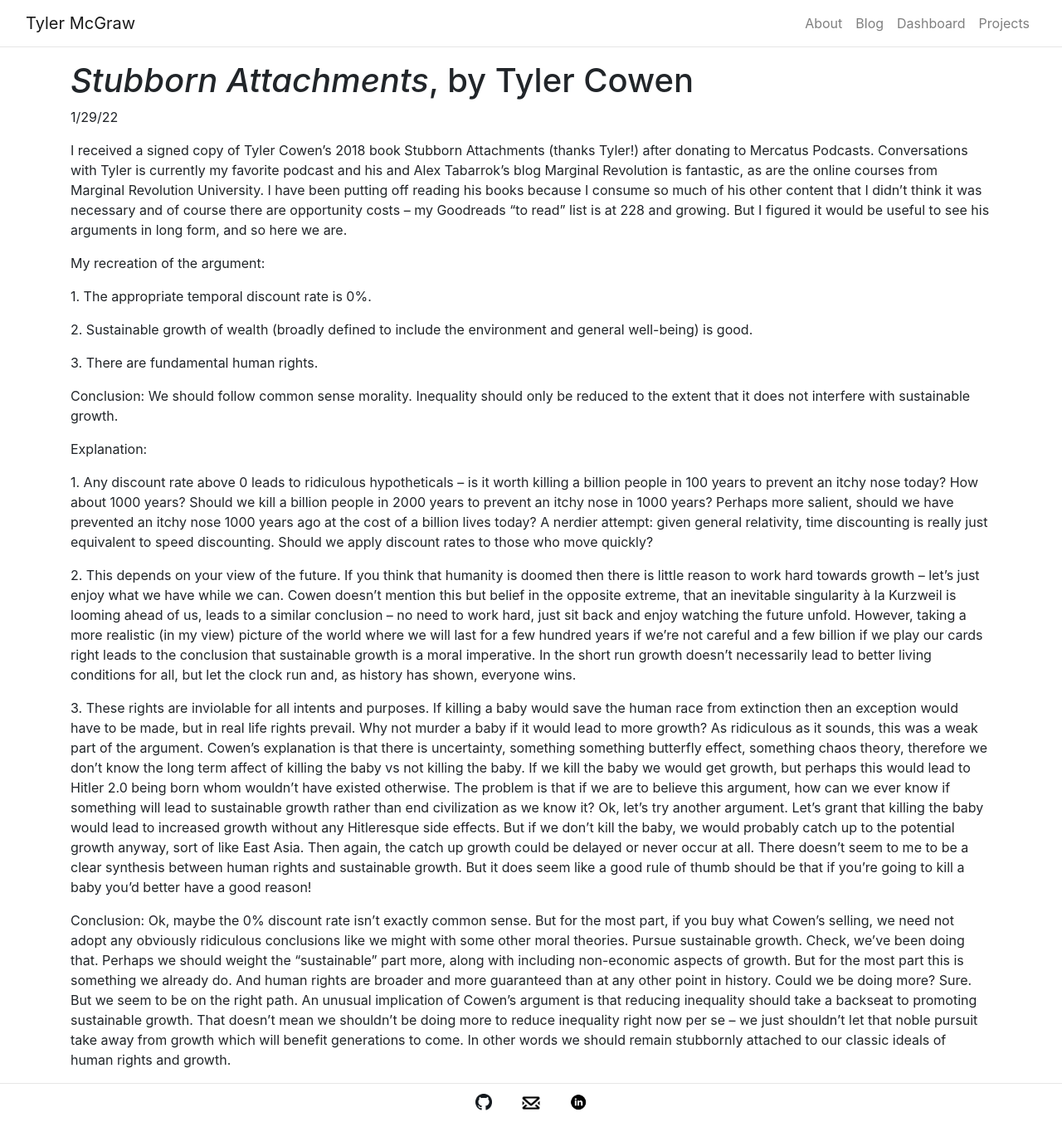
After one commit to tylermcgraw/personal_website, a Flask app: template flaskr/templates/blog/posts/stubborn_attachments.html in a window 1280 px wide. The commit adds this page. Shown: the whole page at 83% size. Run offline with Flask 2, Linux system fonts and the light colour scheme; the template is opened without the code that fills it, so the values that code supplies are empty.

Commit message:
New post

```diff
--- a/flaskr/templates/blog/home.html
+++ b/flaskr/templates/blog/home.html
@@ -20,4 +20,5 @@
   <a class="nav-link" href="{{ url_for('blog.post', post='movies_late_2021') }}">Movies of Late 2021</a>
   <a class="nav-link" href="{{ url_for('blog.post', post='jacobs_ladder') }}">Jacob's Ladder (1990)</a>
   <a class="nav-link" href="{{ url_for('blog.post', post='evolution_beauty') }}"><em>The Evolution of Beauty</em>, by Richard O. Prum</a>
+  <a class="nav-link" href="{{ url_for('blog.post', post='evolution_beauty') }}"><em>Stubborn Attachments</em>, by Tyler Cowen</a>
 {% endblock %}
--- a/flaskr/templates/blog/posts/evolution_beauty.html
+++ b/flaskr/templates/blog/posts/evolution_beauty.html
@@ -30,7 +30,8 @@
     This is different from saying that penises cannot evolve in the first place. The reason is that the devolution of a penis involves a significant amount of female mate choice, and once the penis is gone males lack the leverage to coerce females. Females prefer males without penises because it affords them more power over their mating choices, and so the penis will not reemerge. The fact that not a single descendant of the Neoaves has re-evolved a penis is evidence for this claim.
 </p>
 <p>
-    Corollary: The human penis will not devolve.<br>
+    Corollary:<br>
+    The human penis will not devolve.<br>
     Given the previous prediction and the fact that we live in an egalitarian society, one might expect the human penis to eventually devolve as females prefer small penises to reduce the chance of sexual coercion, but there are aesthetic reasons for its presence.
 </p>
 <p>
--- /dev/null
+++ b/flaskr/templates/blog/posts/stubborn_attachments.html
@@ -0,0 +1,38 @@
+{% extends "post.html" %}
+{% block post %}
+<h1><em>Stubborn Attachments</em>, by Tyler Cowen</h1>
+<p>1/29/22</p>
+<p>
+    I received a signed copy of Tyler Cowen’s 2018 book Stubborn Attachments (thanks Tyler!) after donating to Mercatus Podcasts. Conversations with Tyler is currently my favorite podcast and his and Alex Tabarrok’s blog Marginal Revolution is fantastic, as are the online courses from Marginal Revolution University. I have been putting off reading his books because I consume so much of his other content that I didn’t think it was necessary and of course there are opportunity costs – my Goodreads “to read” list is at 228 and growing. But I figured it would be useful to see his arguments in long form, and so here we are.
+</p>
+<p>
+    My recreation of the argument:
+</p>
+<p>
+    1. The appropriate temporal discount rate is 0%.
+</p>
+<p>
+    2. Sustainable growth of wealth (broadly defined to include the environment and general well-being) is good.
+</p>
+<p>
+    3. There are fundamental human rights.
+</p>
+<p>
+    Conclusion: We should follow common sense morality. Inequality should only be reduced to the extent that it does not interfere with sustainable growth.
+</p>
+<p>
+    Explanation:
+</p>
+<p>
+    1. Any discount rate above 0 leads to ridiculous hypotheticals – is it worth killing a billion people in 100 years to prevent an itchy nose today? How about 1000 years? Should we kill a billion people in 2000 years to prevent an itchy nose in 1000 years? Perhaps more salient, should we have prevented an itchy nose 1000 years ago at the cost of a billion lives today? A nerdier attempt: given general relativity, time discounting is really just equivalent to speed discounting. Should we apply discount rates to those who move quickly?
+</p>
+<p>
+    2. This depends on your view of the future. If you think that humanity is doomed then there is little reason to work hard towards growth – let’s just enjoy what we have while we can. Cowen doesn’t mention this but belief in the opposite extreme, that an inevitable singularity à la Kurzweil is looming ahead of us, leads to a similar conclusion – no need to work hard, just sit back and enjoy watching the future unfold. However, taking a more realistic (in my view) picture of the world where we will last for a few hundred years if we’re not careful and a few billion if we play our cards right leads to the conclusion that sustainable growth is a moral imperative. In the short run growth doesn’t necessarily lead to better living conditions for all, but let the clock run and, as history has shown, everyone wins.
+</p>
+<p>
+    3. These rights are inviolable for all intents and purposes. If killing a baby would save the human race from extinction then an exception would have to be made, but in real life rights prevail. Why not murder a baby if it would lead to more growth? As ridiculous as it sounds, this was a weak part of the argument. Cowen’s explanation is that there is uncertainty, something something butterfly effect, something chaos theory, therefore we don’t know the long term affect of killing the baby vs not killing the baby. If we kill the baby we would get growth, but perhaps this would lead to Hitler 2.0 being born whom wouldn’t have existed otherwise. The problem is that if we are to believe this argument, how can we ever know if something will lead to sustainable growth rather than end civilization as we know it? Ok, let’s try another argument. Let’s grant that killing the baby would lead to increased growth without any Hitleresque side effects. But if we don’t kill the baby, we would probably catch up to the potential growth anyway, sort of like East Asia. Then again, the catch up growth could be delayed or never occur at all. There doesn’t seem to me to be a clear synthesis between human rights and sustainable growth. But it does seem like a good rule of thumb should be that if you’re going to kill a baby you’d better have a good reason!
+</p>
+<p>
+    Conclusion: Ok, maybe the 0% discount rate isn’t exactly common sense. But for the most part, if you buy what Cowen’s selling, we need not adopt any obviously ridiculous conclusions like we might with some other moral theories. Pursue sustainable growth. Check, we’ve been doing that. Perhaps we should weight the “sustainable” part more, along with including non-economic aspects of growth. But for the most part this is something we already do. And human rights are broader and more guaranteed than at any other point in history. Could we be doing more? Sure. But we seem to be on the right path. An unusual implication of Cowen’s argument is that reducing inequality should take a backseat to promoting sustainable growth. That doesn’t mean we shouldn’t be doing more to reduce inequality right now per se – we just shouldn’t let that noble pursuit take away from growth which will benefit generations to come. In other words we should remain stubbornly attached to our classic ideals of human rights and growth.
+</p>
+{% endblock %}
```
